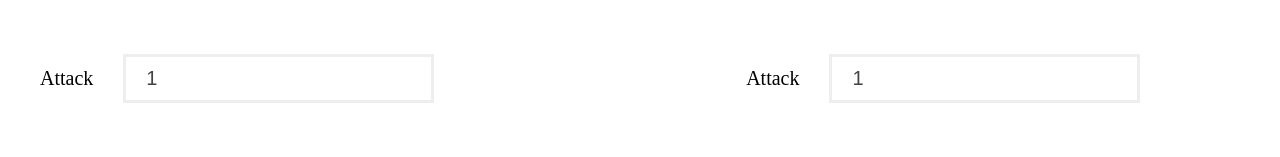
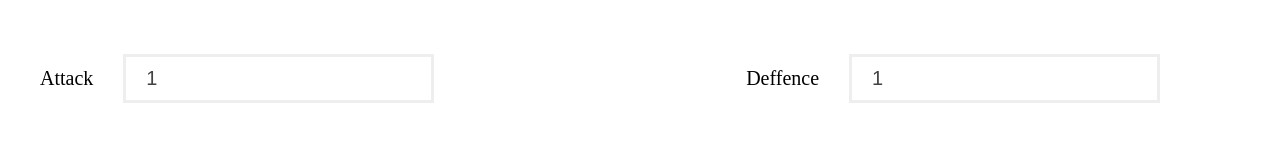
Before and after one commit to vsurmay/first-react-app, a React (Create React App) app: page / in a window 1280 px wide. Shown: the part 167-324 px from the top of the page. Built offline with nearby package versions, Linux system fonts and the light colour scheme.

Commit message:
update app

```diff
--- a/src/App.js
+++ b/src/App.js
@@ -19,6 +19,7 @@ function App() {
           setPokemon={setAttackPokemon}
           setPower={setAttackPower}
           power={attackPower}
+          attack={true}
         />
         <Item
           setPokemon={setDeffensePokemon}
--- a/src/Components/Item/Item.js
+++ b/src/Components/Item/Item.js
@@ -25,7 +25,11 @@ const ItemAttack = (props) => {
           </li>
         ))}
       </ul>
-      <Input attack power={props.power} setPower={props.setPower} />
+      <Input
+        attack={props.attack ? true : false}
+        power={props.power}
+        setPower={props.setPower}
+      />
     </div>
   );
 };
```
